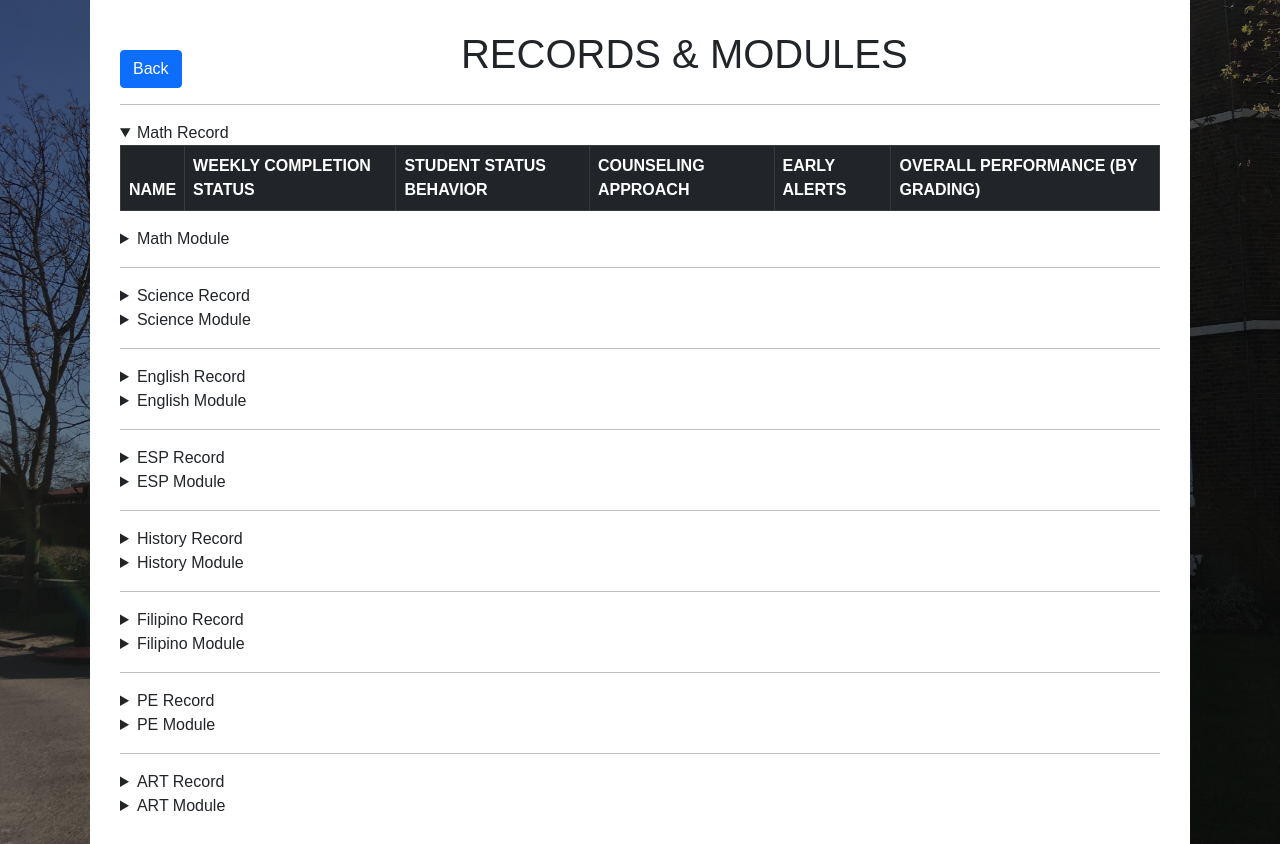
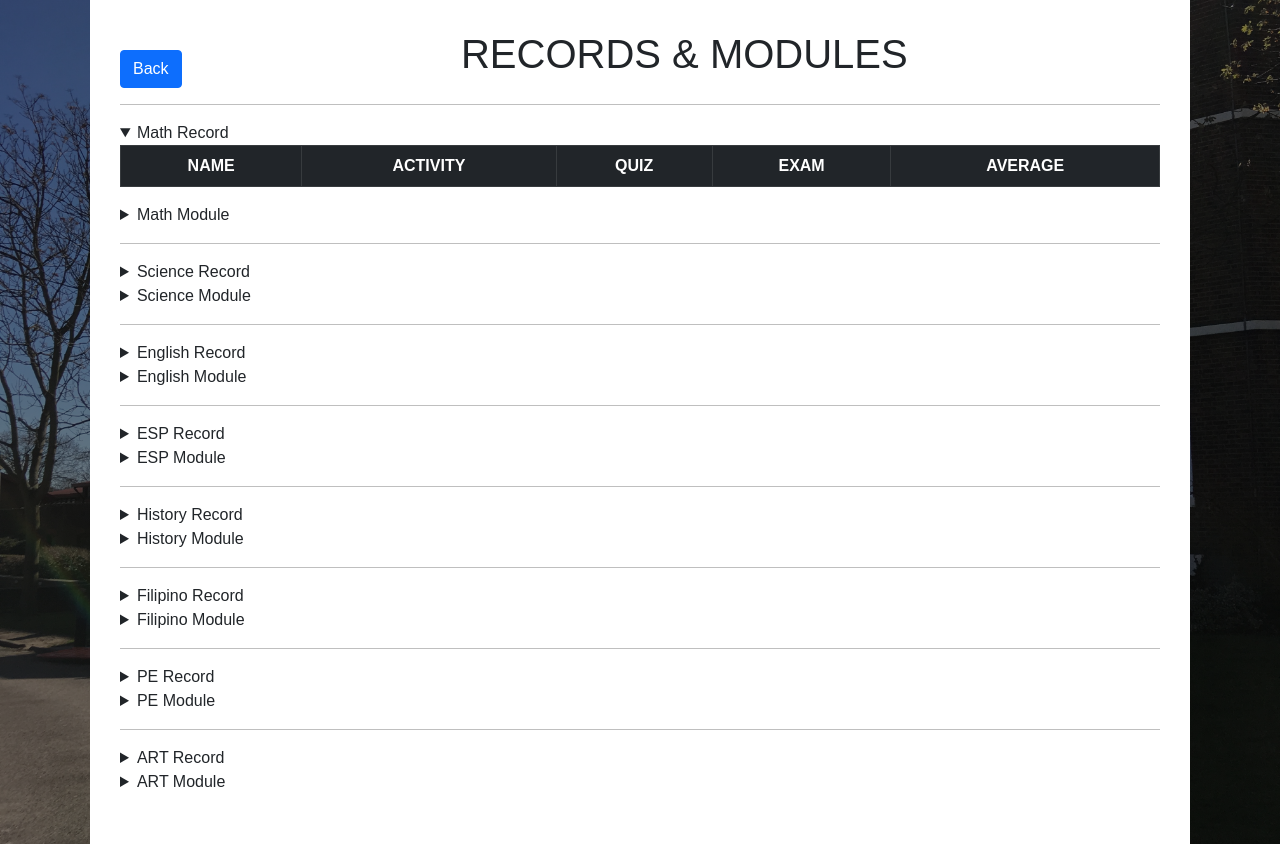
Before and after one commit to rowenasabellita/TablonNHS-E-Learning-Portal, a Django app: template templates/teachersubject.html in a window 1280 px wide, after a click on "Math Record". Run offline with Django 3.2, Linux system fonts and the light colour scheme; the template is opened without the code that fills it, so the values that code supplies are empty; parts of the project's set-up code (start-up, migrations or seed data) failed here and were passed over; some libraries are stand-ins or nearby versions.

Commit message:
changes made on the table and module

```diff
--- a/templates/teachersubject.html
+++ b/templates/teachersubject.html
@@ -28,13 +28,12 @@
                     <div class="mathRecord">
                         <table class="table table-bordered table-dark">
                             <thead>
-                              <tr>
+                              <tr align="center">
                                 <th scope="col">NAME</th>
-                                <th scope="col">WEEKLY COMPLETION STATUS</th>
-                                <th scope="col">STUDENT STATUS BEHAVIOR</th>
-                                <th scope="col">COUNSELING APPROACH</th>
-                                <th scope="col">EARLY ALERTS</th>
-                                <th scope="col">OVERALL PERFORMANCE (BY GRADING)</th>
+                                <th scope="col">ACTIVITY</th>
+                                <th scope="col">QUIZ</th>
+                                <th scope="col">EXAM</th>
+                                <th scope="col">AVERAGE</th>
                               </tr>
                             </thead>
                             <tbody>
@@ -68,7 +67,7 @@
                         <input class="file-upload input" type="file" onchange="readURL(this);" accept="image/pdf/docx"/>
                     </div>
                     <div>
-                      <a href="#" type="button"><button class="btn btn-primary btn-md" id="submit">Submit</button></a>
+                      <a href="#" type="button"><button class="btn btn-primary btn-sm" id="submit">Submit</button></a>
                     </div>
                 </details>
             <hr/>
@@ -77,13 +76,12 @@
                     <div class="scienceRecord">
                         <table class="table table-bordered table-dark">
                             <thead>
-                              <tr>
+                              <tr align="center">
                                 <th scope="col">NAME</th>
-                                <th scope="col">WEEKLY COMPLETION STATUS</th>
-                                <th scope="col">STUDENT STATUS BEHAVIOR</th>
-                                <th scope="col">COUNSELING APPROACH</th>
-                                <th scope="col">EARLY ALERTS</th>
-                                <th scope="col">OVERALL PERFORMANCE (BY GRADING)</th>
+                                <th scope="col">ACTIVITY</th>
+                                <th scope="col">QUIZ</th>
+                                <th scope="col">EXAM</th>
+                                <th scope="col">AVERAGE</th>
                               </tr>
                             </thead>
                             <tbody>
@@ -108,6 +106,7 @@
                 <details>
                     <summary>Science Module</summary>
                     <div class="scienceModule">
+                      <br>
                         <h5>Activity:</h5>
                         <input class="file-upload input" type="file" onchange="readURL(this);" accept="image/pdf/docx"/>
                         <h5>Quiz:</h5>
@@ -116,7 +115,7 @@
                         <input class="file-upload input" type="file" onchange="readURL(this);" accept="image/pdf/docx"/>
                     </div>
                     <div>
-                      <a href="#" type="button"><button class="btn btn-primary btn-md" id="submit">Submit</button></a>
+                      <a href="#" type="button"><button class="btn btn-primary btn-sm" id="submit">Submit</button></a>
                     </div>
                 </details>
             <hr/>
@@ -125,13 +124,12 @@
                     <div class="englishRecord">
                         <table class="table table-bordered table-dark">
                             <thead>
-                              <tr>
+                              <tr align="center">
                                 <th scope="col">NAME</th>
-                                <th scope="col">WEEKLY COMPLETION STATUS</th>
-                                <th scope="col">STUDENT STATUS BEHAVIOR</th>
-                                <th scope="col">COUNSELING APPROACH</th>
-                                <th scope="col">EARLY ALERTS</th>
-                                <th scope="col">OVERALL PERFORMANCE (BY GRADING)</th>
+                                <th scope="col">ACTIVITY</th>
+                                <th scope="col">QUIZ</th>
+                                <th scope="col">EXAM</th>
+                                <th scope="col">AVERAGE</th>
                               </tr>
                             </thead>
                             <tbody>
@@ -156,6 +154,7 @@
                 <details>
                     <summary>English Module</summary>
                     <div class="englishModule">
+                      <br>
                         <h5>Activity:</h5>
                         <input class="file-upload input" type="file" onchange="readURL(this);" accept="image/pdf/docx"/>
                         <h5>Quiz:</h5>
@@ -164,7 +163,7 @@
                         <input class="file-upload input" type="file" onchange="readURL(this);" accept="image/pdf/docx"/>
                     </div>
                     <div>
-                      <a href="#" type="button"><button class="btn btn-primary btn-md" id="submit">Submit</button></a>
+                      <a href="#" type="button"><button class="btn btn-primary btn-sm" id="submit">Submit</button></a>
                     </div>
                 </details>
             <hr/>
@@ -173,13 +172,12 @@
                     <div class="espRecord">
                         <table class="table table-bordered table-dark">
                             <thead>
-                              <tr>
+                              <tr align="center">
                                 <th scope="col">NAME</th>
-                                <th scope="col">WEEKLY COMPLETION STATUS</th>
-                                <th scope="col">STUDENT STATUS BEHAVIOR</th>
-                                <th scope="col">COUNSELING APPROACH</th>
-                                <th scope="col">EARLY ALERTS</th>
-                                <th scope="col">OVERALL PERFORMANCE (BY GRADING)</th>
+                                <th scope="col">ACTIVITY</th>
+                                <th scope="col">QUIZ</th>
+                                <th scope="col">EXAM</th>
+                                <th scope="col">AVERAGE</th>
                               </tr>
                             </thead>
                             <tbody>
@@ -204,6 +202,7 @@
                 <details>
                     <summary>ESP Module</summary>
                     <div class="espModule">
+                      <br>
                         <h5>Activity:</h5>
                         <input class="file-upload input" type="file" onchange="readURL(this);" accept="image/pdf/docx"/>
                         <h5>Quiz:</h5>
@@ -212,7 +211,7 @@
                         <input class="file-upload input" type="file" onchange="readURL(this);" accept="image/pdf/docx"/>
                     </div>
                     <div>
-                      <a href="#" type="button"><button class="btn btn-primary btn-md" id="submit">Submit</button></a>
+                      <a href="#" type="button"><button class="btn btn-primary btn-sm" id="submit">Submit</button></a>
                     </div>
                 </details>
             <hr/>
@@ -221,13 +220,12 @@
                     <div class="historyRecord">
                         <table class="table table-bordered table-dark">
                             <thead>
-                              <tr>
+                              <tr align="center">
                                 <th scope="col">NAME</th>
-                                <th scope="col">WEEKLY COMPLETION STATUS</th>
-                                <th scope="col">STUDENT STATUS BEHAVIOR</th>
-                                <th scope="col">COUNSELING APPROACH</th>
-                                <th scope="col">EARLY ALERTS</th>
-                                <th scope="col">OVERALL PERFORMANCE (BY GRADING)</th>
+                                <th scope="col">ACTIVITY</th>
+                                <th scope="col">QUIZ</th>
+                                <th scope="col">EXAM</th>
+                                <th scope="col">AVERAGE</th>
                               </tr>
                             </thead>
                             <tbody>
@@ -252,6 +250,7 @@
                 <details>
                     <summary>History Module</summary>
                     <div class="historyModule">
+                      <br>
                         <h5>Activity:</h5>
                         <input class="file-upload input" type="file" onchange="readURL(this);" accept="image/pdf/docx"/>
                         <h5>Quiz:</h5>
@@ -260,7 +259,7 @@
                         <input class="file-upload input" type="file" onchange="readURL(this);" accept="image/pdf/docx"/>
                     </div>
                     <div>
-                      <a href="#" type="button"><button class="btn btn-primary btn-md" id="submit">Submit</button></a>
+                      <a href="#" type="button"><button class="btn btn-primary btn-sm" id="submit">Submit</button></a>
                     </div>
                 </details>
             <hr/>
@@ -269,13 +268,12 @@
                     <div class="filipinoRecord">
                         <table class="table table-bordered table-dark">
                             <thead>
-                              <tr>
+                              <tr align="center">
                                 <th scope="col">NAME</th>
-                                <th scope="col">WEEKLY COMPLETION STATUS</th>
-                                <th scope="col">STUDENT STATUS BEHAVIOR</th>
-                                <th scope="col">COUNSELING APPROACH</th>
-                                <th scope="col">EARLY ALERTS</th>
-                                <th scope="col">OVERALL PERFORMANCE (BY GRADING)</th>
+                                <th scope="col">ACTIVITY</th>
+                                <th scope="col">QUIZ</th>
+                                <th scope="col">EXAM</th>
+                                <th scope="col">AVERAGE</th>
                               </tr>
                             </thead>
                             <tbody>
@@ -300,6 +298,7 @@
                 <details>
                     <summary>Filipino Module</summary>
                     <div class="filipinoModule">
+                      <br>
                         <h5>Activity:</h5>
                         <input class="file-upload input" type="file" onchange="readURL(this);" accept="image/pdf/docx"/>
                         <h5>Quiz:</h5>
@@ -308,7 +307,7 @@
                         <input class="file-upload input" type="file" onchange="readURL(this);" accept="image/pdf/docx"/>
                     </div>
                     <div>
-                      <a href="#" type="button"><button class="btn btn-primary btn-md" id="submit">Submit</button></a>
+                      <a href="#" type="button"><button class="btn btn-primary btn-sm" id="submit">Submit</button></a>
                     </div>
                 </details>
             <hr/>
@@ -317,13 +316,12 @@
                     <div class="peRecord">
                         <table class="table table-bordered table-dark">
                             <thead>
-                              <tr>
+                              <tr align="center">
                                 <th scope="col">NAME</th>
-                                <th scope="col">WEEKLY COMPLETION STATUS</th>
-                                <th scope="col">STUDENT STATUS BEHAVIOR</th>
-                                <th scope="col">COUNSELING APPROACH</th>
-                                <th scope="col">EARLY ALERTS</th>
-                                <th scope="col">OVERALL PERFORMANCE (BY GRADING)</th>
+                                <th scope="col">ACTIVITY</th>
+                                <th scope="col">QUIZ</th>
+                                <th scope="col">EXAM</th>
+                                <th scope="col">AVERAGE</th>
                               </tr>
                             </thead>
                             <tbody>
@@ -348,6 +346,7 @@
                 <details>
                     <summary>PE Module</summary>
                     <div class="peModule">
+                      <br>
                         <h5>Activity:</h5>
                         <input class="file-upload input" type="file" onchange="readURL(this);" accept="image/pdf/docx"/>
                         <h5>Quiz:</h5>
@@ -356,7 +355,7 @@
                         <input class="file-upload input" type="file" onchange="readURL(this);" accept="image/pdf/docx"/>
                     </div>
                     <div>
-                      <a href="#" type="button"><button class="btn btn-primary btn-md" id="submit">Submit</button></a>
+                      <a href="#" type="button"><button class="btn btn-primary btn-sm" id="submit">Submit</button></a>
                     </div>
                 </details>
             <hr/>
@@ -365,13 +364,12 @@
                     <div class="artRecord">
                         <table class="table table-bordered table-dark">
                             <thead>
-                              <tr>
+                              <tr align="center">
                                 <th scope="col">NAME</th>
-                                <th scope="col">WEEKLY COMPLETION STATUS</th>
-                                <th scope="col">STUDENT STATUS BEHAVIOR</th>
-                                <th scope="col">COUNSELING APPROACH</th>
-                                <th scope="col">EARLY ALERTS</th>
-                                <th scope="col">OVERALL PERFORMANCE (BY GRADING)</th>
+                                <th scope="col">ACTIVITY</th>
+                                <th scope="col">QUIZ</th>
+                                <th scope="col">EXAM</th>
+                                <th scope="col">AVERAGE</th>
                               </tr>
                             </thead>
                             <tbody>
@@ -396,6 +394,7 @@
                 <details>
                     <summary>ART Module</summary>
                     <div class="artModule">
+                      <br>
                         <h5>Activity:</h5>
                         <input class="file-upload input" type="file" onchange="readURL(this);" accept="image/pdf/docx"/>
                         <h5>Quiz:</h5>
@@ -404,7 +403,7 @@
                         <input class="file-upload input" type="file" onchange="readURL(this);" accept="image/pdf/docx"/>
                     </div>
                     <div>
-                      <a href="#" type="button"><button class="btn btn-primary btn-md" id="submit">Submit</button></a>
+                      <a href="#" type="button"><button class="btn btn-primary btn-sm" id="submit">Submit</button></a>
                     </div>
                 </details>
             </div>
```
